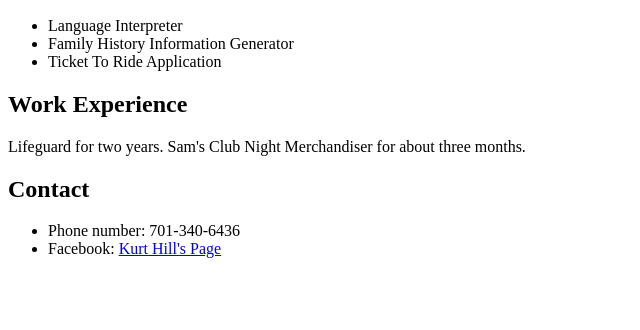
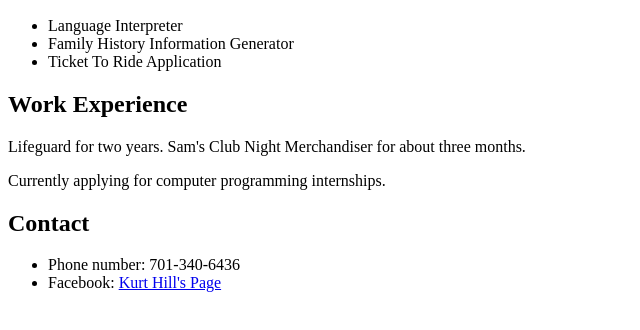
Before and after one commit to kurtishill/gitpractice, a plain HTML site: page index.html in a window 1280 px wide. Shown: the part 110-440 px from the top of the page, without its empty margins (0-640 px from the left). Drawn offline with Linux system fonts and the light colour scheme.

Commit message:
third update

```diff
--- a/index.html
+++ b/index.html
@@ -18,6 +18,7 @@
 	<h2>Work Experience</h2>
 
 	<p>Lifeguard for two years. Sam's Club Night Merchandiser for about three months.</p>
+	<p>Currently applying for computer programming internships.</p>
 
 	<h2>Contact</h2>
 
```
